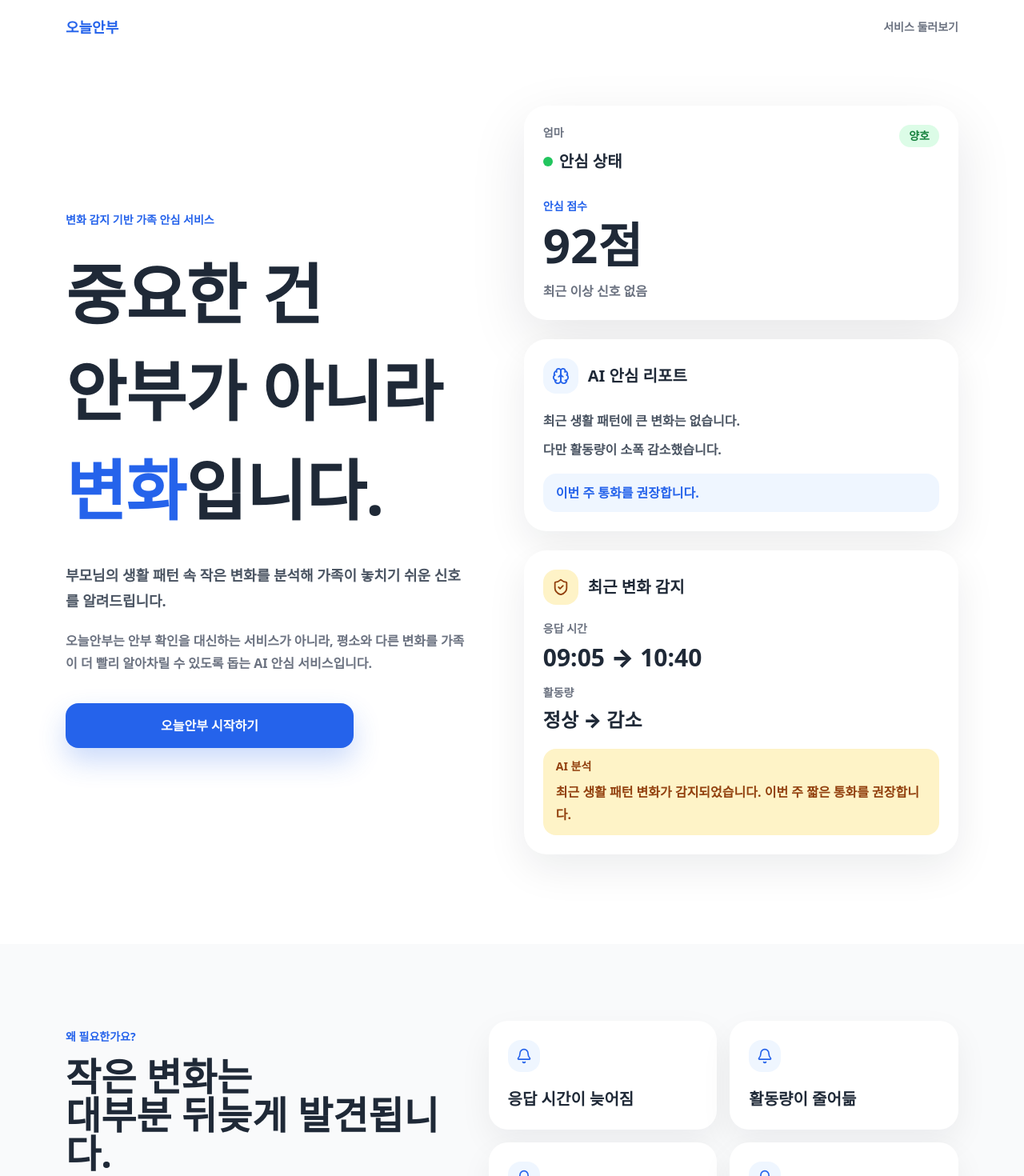
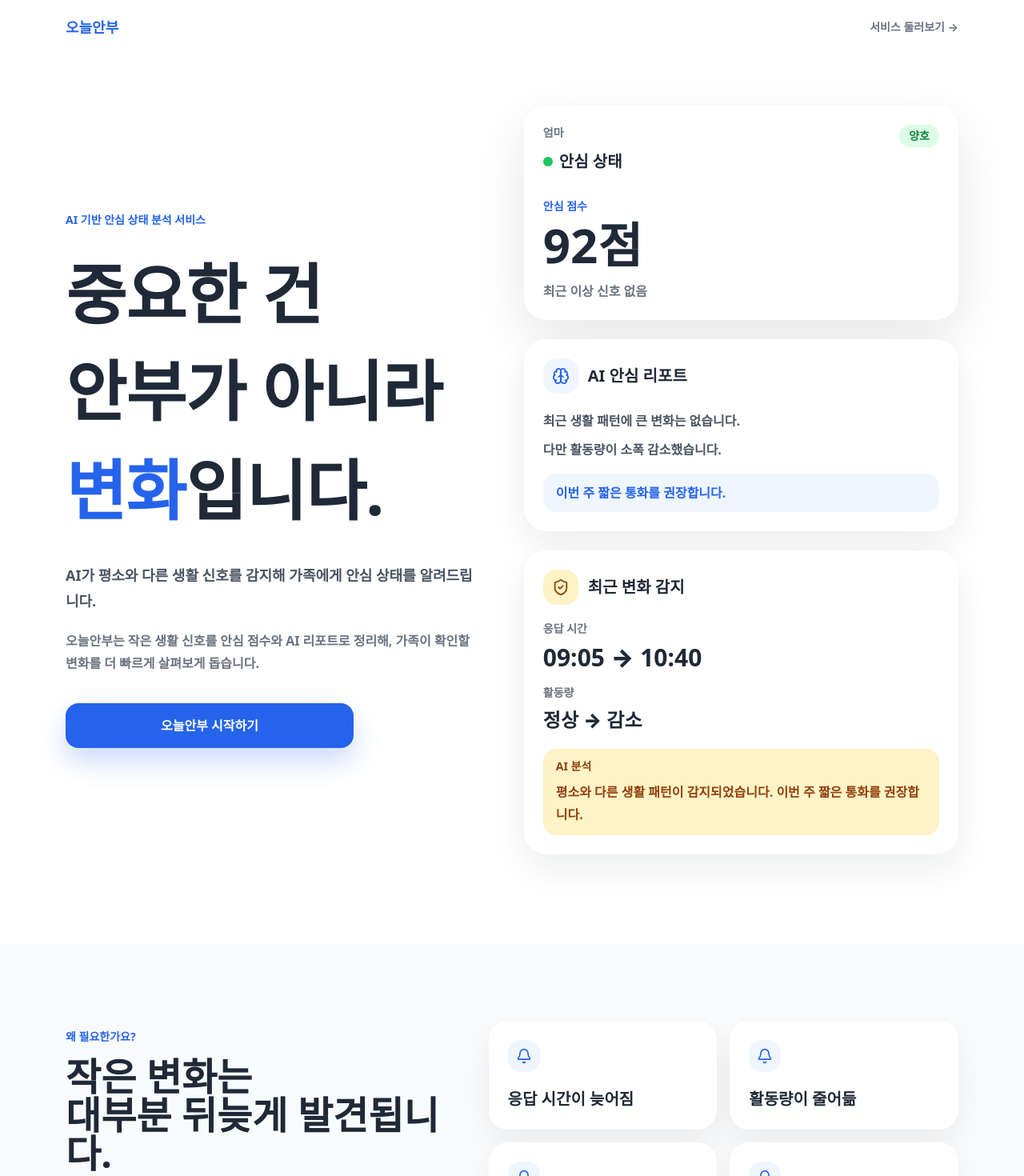
Before and after one commit to hotoksusu/Thinking-of-You, a Next.js app: page / in a window 1280 px wide. Shown: the top 1470 px of the page at 80% size. Built offline with nearby package versions, Linux system fonts and the light colour scheme; a web font is replaced by a local one.

Commit message:
Refocus landing on AI change detection

```diff
--- a/app/page.tsx
+++ b/app/page.tsx
@@ -34,7 +34,7 @@ const comparisonItems = [
 
 const analysisItems = [
   { title: "응답 패턴", description: "평소보다 늦거나 달라진 응답 흐름", icon: Clock3 },
-  { title: "생활 루틴", description: "식사, 약 복용, 하루 흐름의 변화", icon: HeartHandshake },
+  { title: "생활 신호", description: "평소와 다른 하루 흐름의 변화", icon: HeartHandshake },
   { title: "활동량 변화", description: "움직임과 외출 신호의 감소", icon: Activity },
   { title: "반복 응답 누락", description: "하루 이상 반복되는 미응답 패턴", icon: MessageCircle },
   { title: "감정 표현", description: "평소와 다른 컨디션 표현과 말투", icon: Smile },
@@ -42,7 +42,7 @@ const analysisItems = [
 
 const trustNotes = [
   "의료 진단이 아닌 안심 상태 분석입니다.",
-  "AI는 부모님의 평소 패턴과 비교해 변화 신호를 보여줍니다.",
+  "AI는 부모님의 평소 신호와 비교해 변화 신호를 보여줍니다.",
   "위험을 단정하지 않고, 확인이 필요한 신호를 알려줍니다.",
 ];
 
@@ -54,13 +54,13 @@ export default function LandingPage() {
           오늘안부
         </a>
         <a href="/guide" className="text-sm font-bold text-[#6B7280] transition hover:text-[#2563EB]">
-          서비스 둘러보기
+          서비스 둘러보기 →
         </a>
       </header>
 
       <section className="mx-auto grid w-full max-w-[1180px] gap-14 px-5 pb-20 pt-10 sm:px-8 lg:grid-cols-[0.96fr_1.04fr] lg:items-center lg:gap-14 lg:pb-28 lg:pt-16">
         <div className="fade-in max-w-[680px]">
-          <p className="text-sm font-black text-[#2563EB]">변화 감지 기반 가족 안심 서비스</p>
+          <p className="text-sm font-black text-[#2563EB]">AI 기반 안심 상태 분석 서비스</p>
           <h1 className="mt-8 max-w-[680px] text-[2.85rem] font-black leading-[1.22] tracking-[-0.01em] sm:text-[4.2rem] lg:text-[5.15rem]">
             <span className="block">중요한 건</span>
             <span className="mt-5 block">안부가 아니라</span>
@@ -69,11 +69,10 @@ export default function LandingPage() {
             </span>
           </h1>
           <p className="mt-10 max-w-[580px] text-lg font-semibold leading-8 text-[#4B5563]">
-            부모님의 생활 패턴 속 작은 변화를 분석해 가족이 놓치기 쉬운 신호를 알려드립니다.
+            AI가 평소와 다른 생활 신호를 감지해 가족에게 안심 상태를 알려드립니다.
           </p>
           <p className="mt-5 max-w-[540px] text-base font-semibold leading-7 text-[#6B7280]">
-            오늘안부는 안부 확인을 대신하는 서비스가 아니라, 평소와 다른 변화를 가족이 더 빨리 알아차릴 수 있도록 돕는
-            AI 안심 서비스입니다.
+            오늘안부는 작은 생활 신호를 안심 점수와 AI 리포트로 정리해, 가족이 확인할 변화를 더 빠르게 살펴보게 돕습니다.
           </p>
           <a
             href="/app"
@@ -100,7 +99,7 @@ export default function LandingPage() {
               대부분 뒤늦게 발견됩니다.
             </h2>
             <p className="mt-6 text-lg font-semibold leading-8 text-[#6B7280]">
-              오늘안부는 평소와 다른 신호를 먼저 감지해 가족에게 안심 상태를 알려드립니다.
+              오늘안부는 이런 작은 변화를 AI가 먼저 감지해 가족에게 안심 상태로 알려드립니다.
             </p>
           </div>
           <div className="grid gap-4 sm:grid-cols-2">
@@ -191,7 +190,7 @@ export default function LandingPage() {
             가족을 위한 안심 신호입니다.
           </h2>
           <p className="mt-5 text-lg font-semibold leading-8 text-[#6B7280]">
-            오늘안부는 질병을 판단하지 않습니다. 부모님의 평소 응답과 생활 루틴을 기준으로 평소와 다른 신호를 가족에게
+            오늘안부는 질병을 판단하지 않습니다. 부모님의 평소 응답과 생활 신호를 기준으로 평소와 다른 변화를 가족에게
             보여줍니다.
           </p>
         </div>
@@ -268,7 +267,7 @@ function AiReportCard() {
         <p>다만 활동량이 소폭 감소했습니다.</p>
       </div>
       <p className="mt-4 rounded-2xl bg-[#EFF6FF] px-4 py-3 font-black text-[#2563EB]">
-        이번 주 통화를 권장합니다.
+        이번 주 짧은 통화를 권장합니다.
       </p>
     </article>
   );
@@ -296,7 +295,7 @@ function ChangeSignalCard() {
       <div className="mt-5 rounded-2xl bg-[#FEF3C7] px-4 py-3">
         <p className="text-sm font-black text-[#92400E]">AI 분석</p>
         <p className="mt-2 font-black leading-7 text-[#92400E]">
-          최근 생활 패턴 변화가 감지되었습니다. 이번 주 짧은 통화를 권장합니다.
+          평소와 다른 생활 패턴이 감지되었습니다. 이번 주 짧은 통화를 권장합니다.
         </p>
       </div>
     </article>
--- a/app/setup/page.tsx
+++ b/app/setup/page.tsx
@@ -54,7 +54,7 @@ function SetupContent() {
   );
 
   const isFamily = settings.mode === "family-care";
-  const title = isFamily ? "부모님 챙기기 설정" : "내 루틴 설정";
+  const title = isFamily ? "부모님 안심 확인 설정" : "내 안심 상태 설정";
 
   const selectedCount = useMemo(() => settings.careItems.length, [settings.careItems]);
 
@@ -84,7 +84,7 @@ function SetupContent() {
         <p className="text-sm font-bold text-brand-coral">처음 설정</p>
         <h1 className="brand-title mt-2 text-3xl">{title}</h1>
         <p className="soft-copy mt-2 text-sm text-stone-600">
-          몇 가지만 정하면 오늘의 안부 홈과 루틴이 자동으로 준비됩니다.
+          몇 가지만 정하면 안심 점수와 변화 감지 화면이 준비됩니다.
         </p>
       </header>
 
@@ -94,14 +94,14 @@ function SetupContent() {
           onClick={() => setSettings((current) => ({ ...current, mode: "family-care" }))}
         >
           <HeartHandshake size={22} aria-hidden />
-          <span className="mt-2 block text-sm font-bold">부모님 챙기기</span>
+          <span className="mt-2 block text-sm font-bold">부모님 안심 확인</span>
         </button>
         <button
           className={`rounded-xl border p-4 text-left ${!isFamily ? "border-brand-sage bg-brand-mint" : "border-brand-line bg-white"}`}
           onClick={() => setSettings((current) => ({ ...current, mode: "self-care" }))}
         >
           <UserRoundCheck size={22} aria-hidden />
-          <span className="mt-2 block text-sm font-bold">내 일상 관리</span>
+          <span className="mt-2 block text-sm font-bold">내 안심 상태 관리</span>
         </button>
       </div>
 
--- a/src/components/user-mode.tsx
+++ b/src/components/user-mode.tsx
@@ -231,13 +231,13 @@ function UserTypeStep({
   onChange: (profile: ParentProfile) => void;
 }) {
   return (
-    <StepFrame label="사용자 유형 선택" title="누가 안심 상태를 확인하나요?">
+    <StepFrame label="사용자 유형 선택" title="어떤 안심 상태를 확인할까요?">
       <ChoiceGrid
         value={profile.userType}
         options={[
-          { value: "family", title: "가족 보호자", description: "부모님의 상태를 가족이 확인합니다." },
-          { value: "self", title: "본인", description: "내 안부 상태를 가족과 공유합니다." },
-          { value: "care", title: "기관 담당자", description: "향후 기관 관리 흐름에 맞춥니다." },
+          { value: "family", title: "부모님 안심 확인", description: "부모님의 변화 신호와 안심 상태를 가족이 확인합니다." },
+          { value: "self", title: "내 안심 상태 관리", description: "내 변화 신호를 가족과 공유할 수 있습니다." },
+          { value: "care", title: "기관 안심 모니터링", description: "향후 기관 도입 흐름에 맞춥니다." },
         ]}
         onChange={(userType) => onChange({ ...profile, userType })}
       />
```
